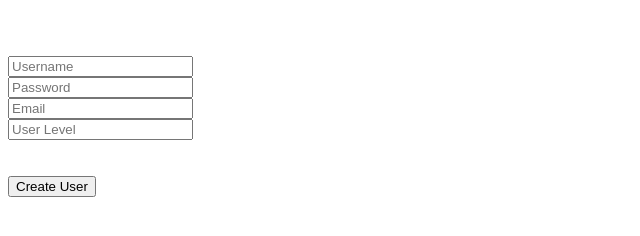
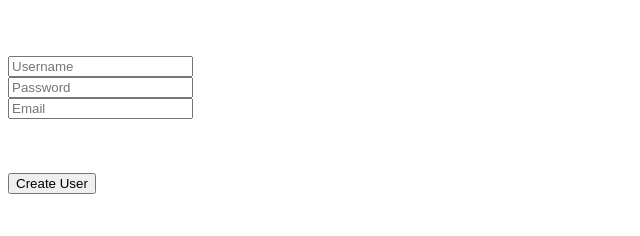
Before and after one commit to NivAtProjectumDotCom/Eksamensopgave, a website: page src/views/createUser.html in a window 1280 px wide. Shown: the part 46-282 px from the top of the page, without its empty margins (0-640 px from the left). Drawn offline with Linux system fonts and the light colour scheme.

Commit message:
update html

```diff
--- a/src/views/createUser.html
+++ b/src/views/createUser.html
@@ -24,11 +24,11 @@
 
     <input id="usernameInput" placeholder="Username"></input>
     <br />
-    <input id="passwordInput" type="password" placeholder="Password" />
+    <input id="passwordInput" type="password" placeholder="Password"/>
     <br />
-    <input id="EmailInput" type="email" placeholder="Email" />
+    <input id="EmailInput" type="email" placeholder="Email"/>
     <br />
-    <input id="userlevelInput" placeholder="User Level" inputmode="numeric" type="number"  />
+  <!-- <input id="userlevelInput" placeholder="User Level" inputmode="numeric" type="number"/> -->
     <br />
   <!-- <input id="followedadsInput" placeholder="Followed Ads" inputmode="numeric" type="number" /> -->
     <br />
```
